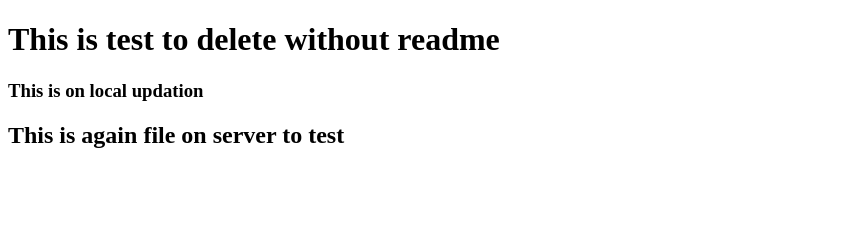
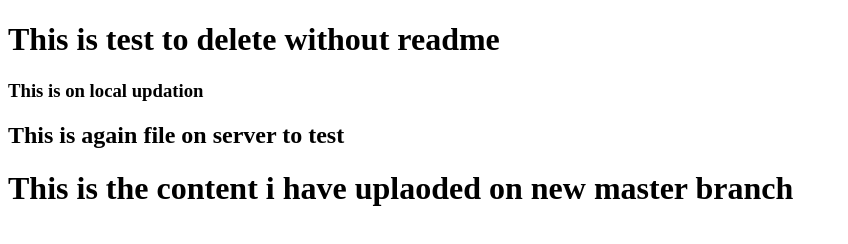
Before and after one commit to VarinderPanesar/to-test-delete, a plain HTML site: page index.html in a window 1280 px wide. Shown: the whole page, without its empty margins (0-848 px from the left). Drawn offline with Linux system fonts and the light colour scheme.

Commit message:
new line added on master '

```diff
--- a/index.html
+++ b/index.html
@@ -11,5 +11,9 @@
     <h3>This is on local updation</h3>
     <h2>This is again file on server to test</h2>
 
+    <h1> This is the content i have uplaoded on new master branch</h1>
+
+
+
 </body>
 </html>
```
